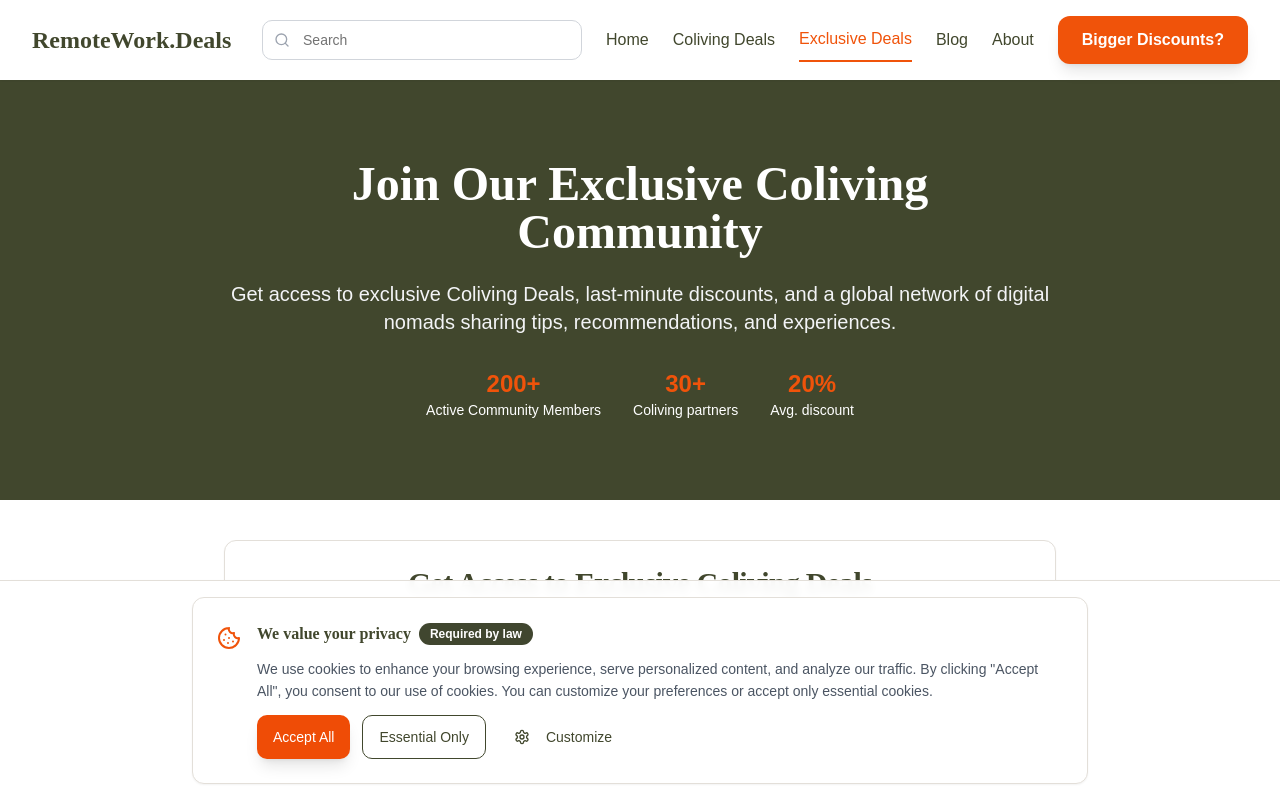
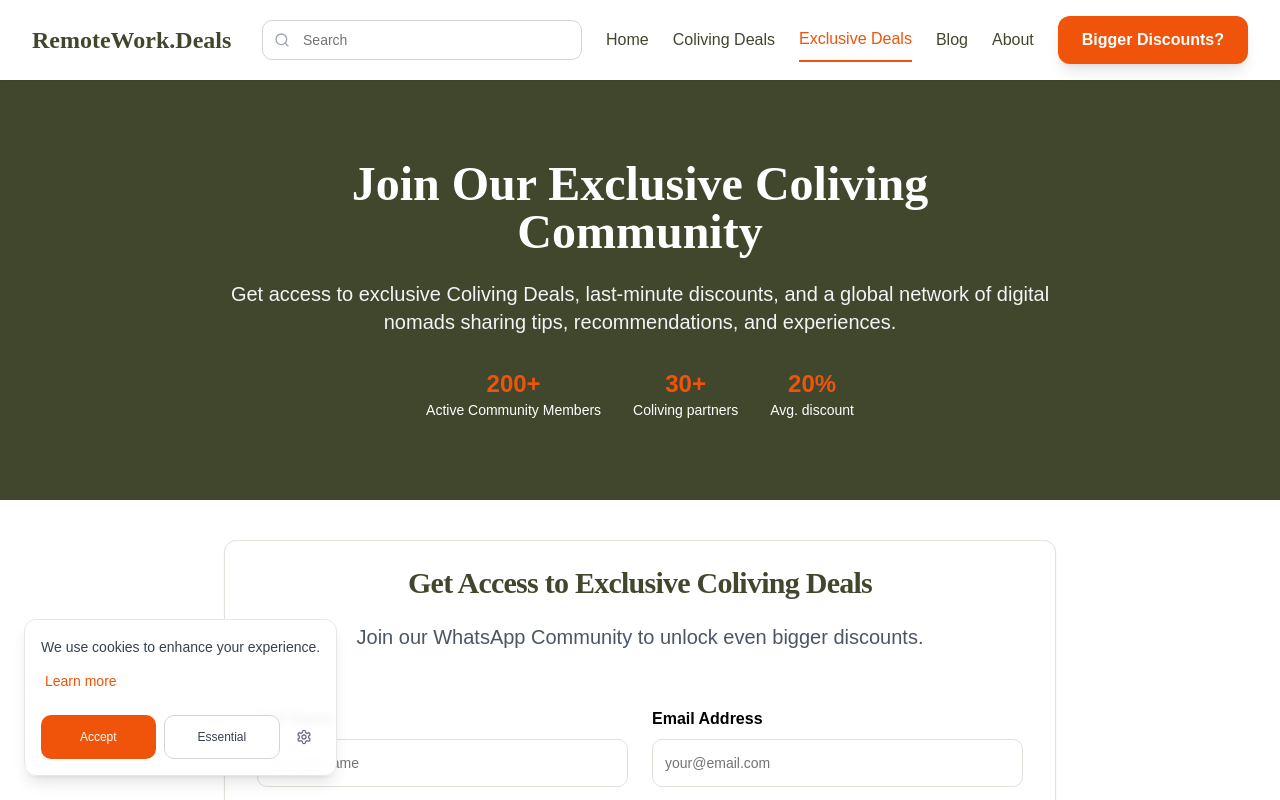
Before and after one commit to remoteworkdeals/remoteworkdeals, a React (Vite) app: page /exclusive-deals in a window 1280 px wide. Shown: the top 800 px of the page. Built offline with nearby package versions, Linux system fonts and the light colour scheme.

Commit message:
Refactor: Improve cookie banner design
- Updated cookie banner design to be more minimal.
- Addressed the SSL certificate issue.

```diff
--- a/src/components/CookieConsentBanner.tsx
+++ b/src/components/CookieConsentBanner.tsx
@@ -2,14 +2,12 @@
 import { useState } from 'react';
 import { Button } from '@/components/ui/button';
 import { Card, CardContent } from '@/components/ui/card';
-import { Badge } from '@/components/ui/badge';
-import { X, Settings, Cookie } from 'lucide-react';
+import { X, Settings } from 'lucide-react';
 import { useCookieConsent } from '@/hooks/useCookieConsent';
 import CookiePreferencesModal from './CookiePreferencesModal';
 
 /**
- * GDPR-compliant cookie consent banner
- * Appears on first visit and allows users to manage cookie preferences
+ * Minimal GDPR-compliant cookie consent banner
  */
 const CookieConsentBanner = () => {
   const { showBanner, acceptAll, acceptEssential } = useCookieConsent();
@@ -19,49 +17,46 @@ const CookieConsentBanner = () => {
 
   return (
     <>
-      <div className="fixed bottom-0 left-0 right-0 z-50 p-4 bg-white/95 backdrop-blur-sm border-t shadow-lg">
-        <Card className="max-w-4xl mx-auto">
-          <CardContent className="p-4 sm:p-6">
-            <div className="flex items-start gap-4">
-              <Cookie className="w-6 h-6 text-adventure-orange flex-shrink-0 mt-1" />
-
-              <div className="flex-1 space-y-3">
-                <div className="flex items-center gap-2">
-                  <h3 className="font-semibold text-forest-green">We value your privacy</h3>
-                  <Badge variant="secondary" className="text-xs">Required by law</Badge>
-                </div>
-
-                <p className="text-sm text-gray-600 leading-relaxed">
-                  We use cookies to enhance your browsing experience, serve personalized content, and analyze our traffic.
-                  By clicking "Accept All", you consent to our use of cookies. You can customize your preferences or
-                  accept only essential cookies.
+      <div className="fixed bottom-4 left-4 right-4 z-50 sm:bottom-6 sm:left-6 sm:right-auto sm:max-w-sm">
+        <Card className="bg-white/95 backdrop-blur-sm shadow-lg border border-gray-200">
+          <CardContent className="p-4">
+            <div className="space-y-3">
+              <p className="text-sm text-gray-700 leading-relaxed">
+                We use cookies to enhance your experience.
+                <button
+                  onClick={() => setShowPreferences(true)}
+                  className="text-adventure-orange hover:underline ml-1"
+                >
+                  Learn more
+                </button>
               </p>
 
-                <div className="flex flex-col sm:flex-row gap-2 sm:gap-3">
+              <div className="flex gap-2">
                 <Button
                   onClick={acceptAll}
-                    className="adventure-button text-sm px-4 py-2"
+                  size="sm"
+                  className="flex-1 bg-adventure-orange hover:bg-adventure-orange/90 text-white text-xs py-2 px-3 h-8"
                 >
-                    Accept All
+                  Accept
                 </Button>
 
                 <Button
                   onClick={acceptEssential}
                   variant="outline"
-                    className="text-sm px-4 py-2 border-forest-green text-forest-green hover:bg-forest-green hover:text-white"
+                  size="sm"
+                  className="flex-1 text-xs py-2 px-3 h-8 border-gray-300 text-gray-700 hover:bg-gray-50"
                 >
-                    Essential Only
+                  Essential
                 </Button>
 
                 <Button
                   onClick={() => setShowPreferences(true)}
                   variant="ghost"
-                    className="text-sm px-4 py-2 text-forest-green hover:text-adventure-orange"
+                  size="sm"
+                  className="px-2 h-8 text-gray-500 hover:text-gray-700"
                 >
-                    <Settings size={16} className="mr-2" />
-                    Customize
+                  <Settings size={14} />
                 </Button>
-                </div>
               </div>
             </div>
           </CardContent>
--- a/src/components/CookiePreferencesModal.tsx
+++ b/src/components/CookiePreferencesModal.tsx
@@ -4,7 +4,7 @@ import { Button } from '@/components/ui/button';
 import { Switch } from '@/components/ui/switch';
 import { Card, CardContent, CardHeader, CardTitle } from '@/components/ui/card';
 import { Badge } from '@/components/ui/badge';
-import { X, Shield, BarChart3, Target, Cookie } from 'lucide-react';
+import { X, Shield, BarChart3, Target } from 'lucide-react';
 import { useCookieConsent, CookiePreferences } from '@/hooks/useCookieConsent';
 
 interface CookiePreferencesModalProps {
@@ -13,8 +13,7 @@ interface CookiePreferencesModalProps {
 }
 
 /**
- * Detailed cookie preferences modal for GDPR compliance
- * Allows users to control individual cookie categories
+ * Minimal cookie preferences modal
  */
 const CookiePreferencesModal = ({ isOpen, onClose }: CookiePreferencesModalProps) => {
   const { preferences, updatePreferences, acceptAll, acceptEssential } = useCookieConsent();
@@ -34,72 +33,58 @@ const CookiePreferencesModal = ({ isOpen, onClose }: CookiePreferencesModalProps
   const cookieCategories = [
     {
       id: 'essential',
-      title: 'Essential Cookies',
-      description: 'These cookies are necessary for the website to function and cannot be switched off. They are usually only set in response to actions made by you.',
-      icon: <Shield className="w-5 h-5" />,
+      title: 'Essential',
+      description: 'Required for basic website functionality',
+      icon: <Shield className="w-4 h-4" />,
       required: true,
-      examples: 'Session management, security, form data'
     },
     {
       id: 'analytics',
-      title: 'Analytics Cookies',
-      description: 'These cookies help us understand how visitors interact with our website by collecting and reporting information anonymously.',
-      icon: <BarChart3 className="w-5 h-5" />,
+      title: 'Analytics',
+      description: 'Help us understand how visitors use our website',
+      icon: <BarChart3 className="w-4 h-4" />,
       required: false,
-      examples: 'Google Analytics, page views, user behavior'
     },
     {
       id: 'marketing',
-      title: 'Marketing Cookies',
-      description: 'These cookies are used to track visitors across websites to display relevant advertisements and improve marketing effectiveness.',
-      icon: <Target className="w-5 h-5" />,
+      title: 'Marketing',
+      description: 'Used for advertising and social media features',
+      icon: <Target className="w-4 h-4" />,
       required: false,
-      examples: 'Ad targeting, social media integration, conversion tracking'
     }
   ];
 
   return (
-    <div className="fixed inset-0 bg-black/50 backdrop-blur-sm z-50 flex items-center justify-center p-4">
-      <Card className="w-full max-w-2xl max-h-[90vh] overflow-y-auto">
-        <CardHeader className="border-b">
+    <div className="fixed inset-0 bg-black/30 backdrop-blur-sm z-50 flex items-center justify-center p-4">
+      <Card className="w-full max-w-md max-h-[80vh] overflow-y-auto">
+        <CardHeader className="pb-4">
           <div className="flex items-center justify-between">
-            <div className="flex items-center gap-3">
-              <Cookie className="w-6 h-6 text-adventure-orange" />
-              <CardTitle className="text-xl text-forest-green">Cookie Preferences</CardTitle>
-            </div>
-            <Button variant="ghost" size="sm" onClick={onClose}>
-              <X size={20} />
+            <CardTitle className="text-lg text-gray-900">Cookie Settings</CardTitle>
+            <Button variant="ghost" size="sm" onClick={onClose} className="h-8 w-8 p-0">
+              <X size={16} />
             </Button>
           </div>
         </CardHeader>
 
-        <CardContent className="p-6 space-y-6">
-          <div className="text-sm text-gray-600">
-            <p className="mb-4">
-              We respect your privacy and give you control over your data. Choose which cookies you'd like to allow.
-              You can change these settings at any time.
+        <CardContent className="space-y-4">
+          <p className="text-sm text-gray-600">
+            Choose which cookies you'd like to allow.
           </p>
-          </div>
 
-          <div className="space-y-4">
+          <div className="space-y-3">
             {cookieCategories.map((category) => (
-              <Card key={category.id} className="border-l-4 border-l-adventure-orange">
-                <CardContent className="p-4">
-                  <div className="flex items-start justify-between gap-4">
+              <div key={category.id} className="flex items-center justify-between p-3 bg-gray-50 rounded-lg">
+                <div className="flex items-start gap-3 flex-1">
+                  <div className="text-gray-600 mt-0.5">{category.icon}</div>
                   <div className="flex-1">
-                      <div className="flex items-center gap-3 mb-2">
-                        <div className="text-adventure-orange">{category.icon}</div>
-                        <h4 className="font-semibold text-forest-green">{category.title}</h4>
+                    <div className="flex items-center gap-2 mb-1">
+                      <h4 className="font-medium text-sm text-gray-900">{category.title}</h4>
                       {category.required && (
                         <Badge variant="secondary" className="text-xs">Required</Badge>
                       )}
                     </div>
-
-                      <p className="text-sm text-gray-600 mb-2">{category.description}</p>
-
-                      <p className="text-xs text-gray-500">
-                        <strong>Examples:</strong> {category.examples}
-                      </p>
+                    <p className="text-xs text-gray-600">{category.description}</p>
+                  </div>
                 </div>
 
                 <Switch
@@ -113,36 +98,15 @@ const CookiePreferencesModal = ({ isOpen, onClose }: CookiePreferencesModalProps
                   disabled={category.required}
                 />
               </div>
-                </CardContent>
-              </Card>
             ))}
           </div>
 
-          <div className="flex flex-col sm:flex-row gap-3 pt-4 border-t">
-            <Button onClick={handleSave} className="adventure-button flex-1">
-              Save Preferences
+          <div className="flex gap-2 pt-2">
+            <Button onClick={handleSave} className="flex-1 bg-adventure-orange hover:bg-adventure-orange/90 text-white">
+              Save
             </Button>
-
-            <Button
-              onClick={() => {
-                acceptAll();
-                onClose();
-              }}
-              variant="outline"
-              className="border-forest-green text-forest-green hover:bg-forest-green hover:text-white"
-            >
+            <Button onClick={() => { acceptAll(); onClose(); }} variant="outline" className="flex-1">
               Accept All
-            </Button>
-
-            <Button
-              onClick={() => {
-                acceptEssential();
-                onClose();
-              }}
-              variant="ghost"
-              className="text-forest-green hover:text-adventure-orange"
-            >
-              Essential Only
             </Button>
           </div>
         </CardContent>
```
Lines whose indentation alone changed are shown as unchanged.
